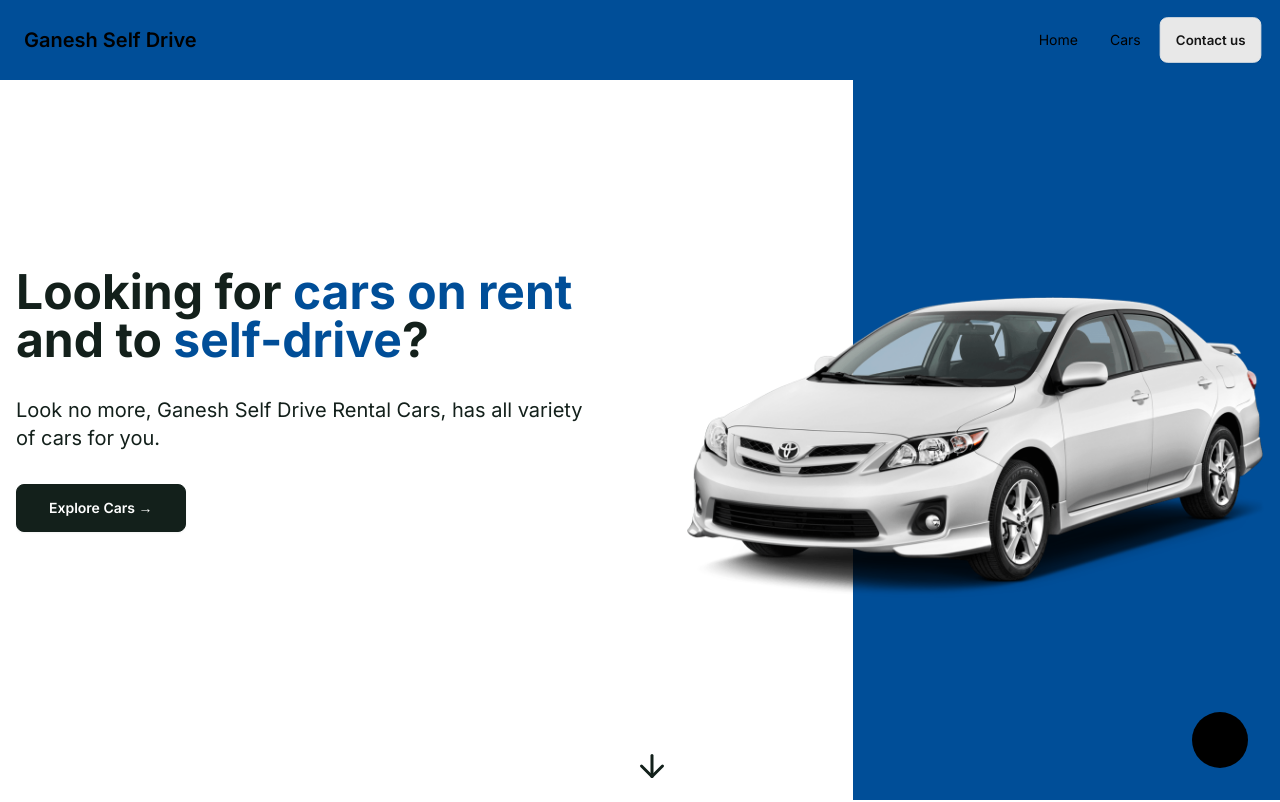
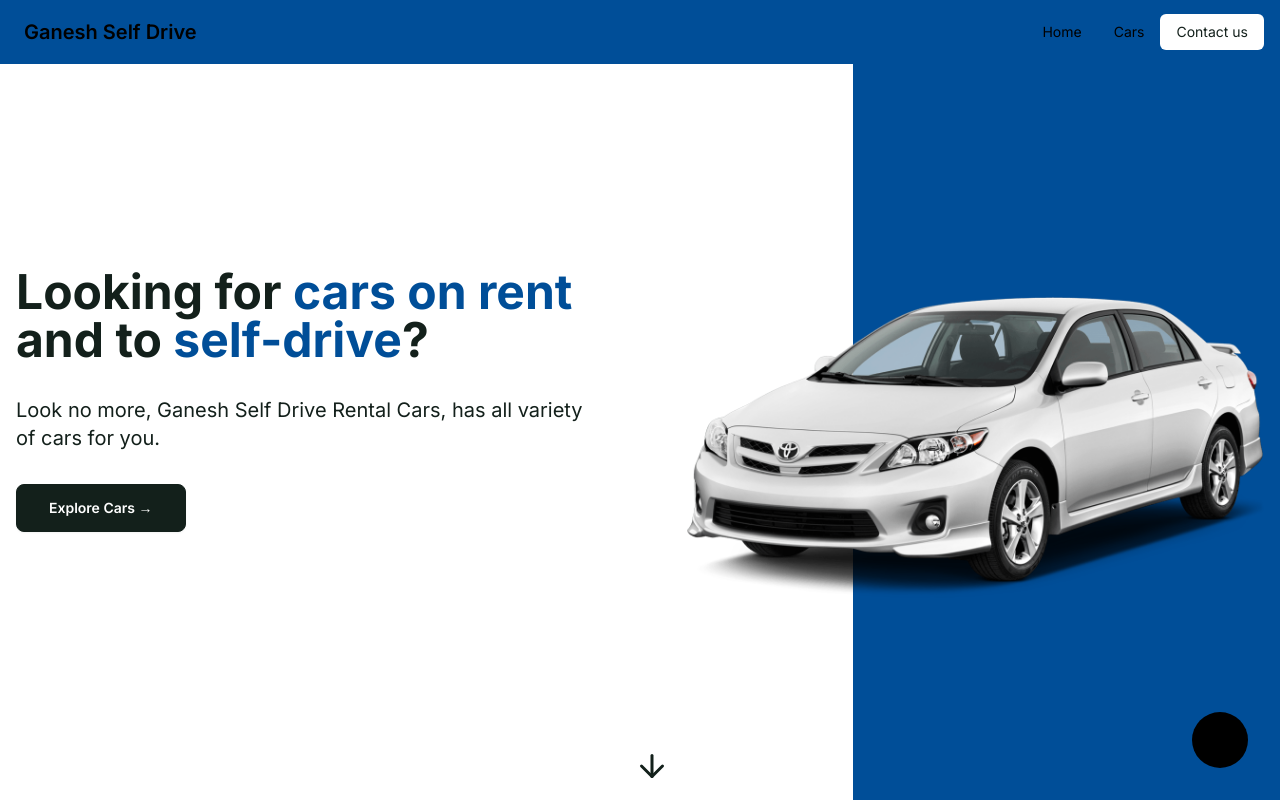
Before and after one commit to carbonxx/car-rentals, a Next.js app: page / in a window 1280 px wide. Shown: the top 802 px of the page. Built offline with nearby package versions, Linux system fonts and the light colour scheme.

Commit message:
updates nav and footer

```diff
--- a/src/app/components/contact-us-modal.jsx
+++ b/src/app/components/contact-us-modal.jsx
@@ -20,7 +20,7 @@
   return (
     <>
       <button
-        className="btn"
+        className="bg-white text-primary px-4 py-2 rounded-md hover:bg-slate-100 transition-all duration-400 active:scale-95 "
         onClick={() => document.getElementById("my_modal_5").showModal()}
       >
         Contact us
--- a/src/app/components/footer.jsx
+++ b/src/app/components/footer.jsx
@@ -38,22 +38,11 @@
           Contact
         </Link>
       </nav>
-      <nav>
-        <h6 className="footer-title">Legal</h6>
-        <Link href="#" className="link link-hover">
-          Terms of use
-        </Link>
-        <Link href="#" className="link link-hover">
-          Privacy policy
-        </Link>
-        <Link href="#" className="link link-hover">
-          Cookie policy
-        </Link>
-      </nav>
+
       <iframe
         src="https://www.google.com/maps/embed?pb=!1m16!1m12!1m3!1d971.0705846197169!2d74.8469182756404!3d12.87645346348676!2m3!1f0!2f0!3f0!3m2!1i1024!2i768!4f13.1!2m1!1sNear%20KRR%20Road%2C%20Karangalapady%2C%20Bunts%20Hostel%2C%20Mangaluru%20-%20575003!5e0!3m2!1sen!2sin!4v1713886740984!5m2!1sen!2sin"
         width="100%"
-        height="350"
+        height="180"
         allowfullscreen=""
         className="border-0"
         loading="lazy"
--- a/src/app/components/navbar.jsx
+++ b/src/app/components/navbar.jsx
@@ -25,7 +25,7 @@
       <input id="my-drawer-3" type="checkbox" className="drawer-toggle" />
       <div className="drawer-content flex flex-col">
         {/* Navbar */}
-        <div className="w-full navbar bg-accent">
+        <div className="w-full navbar bg-accent ">
           <div className="flex-none lg:hidden">
             <label
               htmlFor="my-drawer-3"
@@ -53,7 +53,7 @@
             </p>
           </div>
           <div className="flex-none hidden lg:block">
-            <ul className="menu menu-horizontal items-center">
+            <ul className="menu menu-horizontal items-center py-0">
               {/* Navbar menu content here */}
               <li className="cursor-pointer hover:underline underline-offset-4 transition-all">
                 <Link href="/">Home</Link>
```
